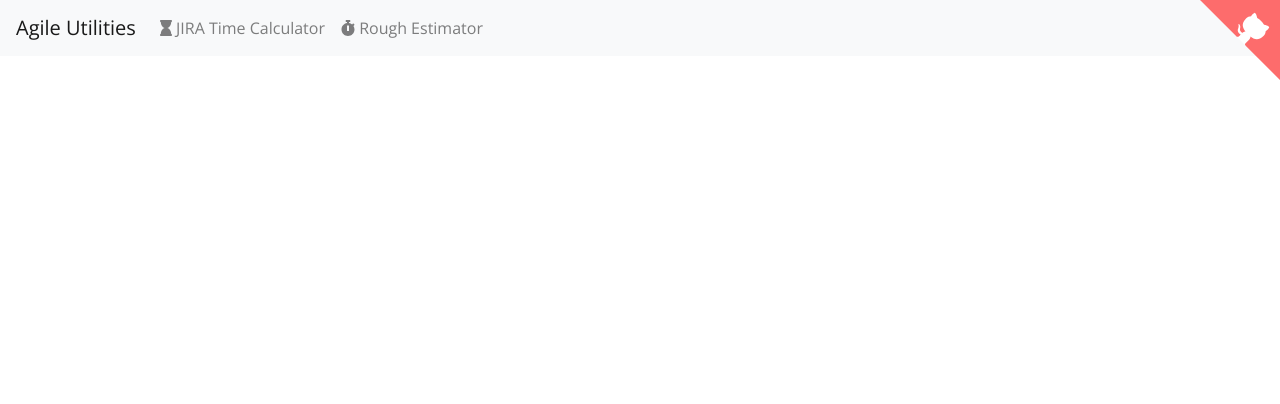
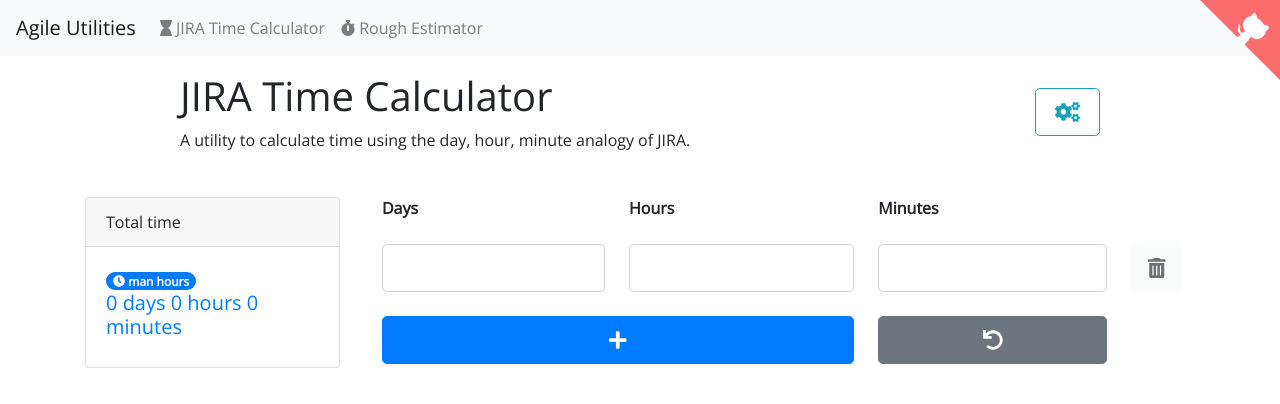
Before and after one commit to sujitykulkarni/Agile-Utilities, a React (Create React App) app: page / in a window 1280 px wide. Shown: the top 404 px of the page. Built offline with nearby package versions, Linux system fonts and the light colour scheme.

Commit message:
refactor(file): added switch to router

```diff
--- a/src/routing/router.tsx
+++ b/src/routing/router.tsx
@@ -1,13 +1,16 @@
 import React from 'react';
-import { BrowserRouter as Router, Route } from 'react-router-dom';
+import { BrowserRouter as Router, Route, Switch } from 'react-router-dom';
 import { Navbar, JiraTimeCalculator, RoughEstimator } from 'components';
 export class AppRouter extends React.Component {
     render() {
         return (
             <Router>
                 <Navbar />
-                <Route path="/jira-time-calculator" component={JiraTimeCalculator} />
-                <Route path="/rough-estimator" component={RoughEstimator} />
+                <Switch>
+                    <Route path="/" exact component={JiraTimeCalculator} />
+                    <Route path="/jira-time-calculator" component={JiraTimeCalculator} />
+                    <Route path="/rough-estimator" component={RoughEstimator} />
+                </Switch>
             </Router>
         )
     }
```
